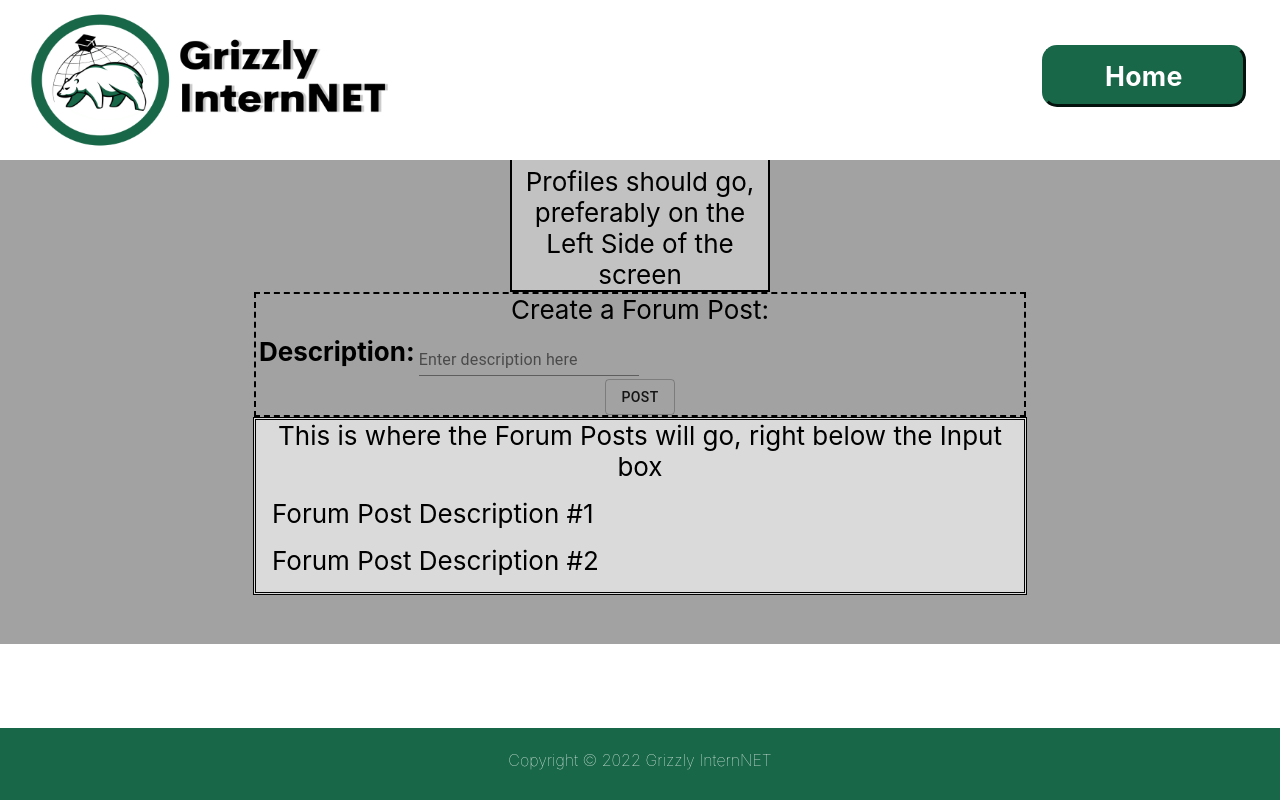
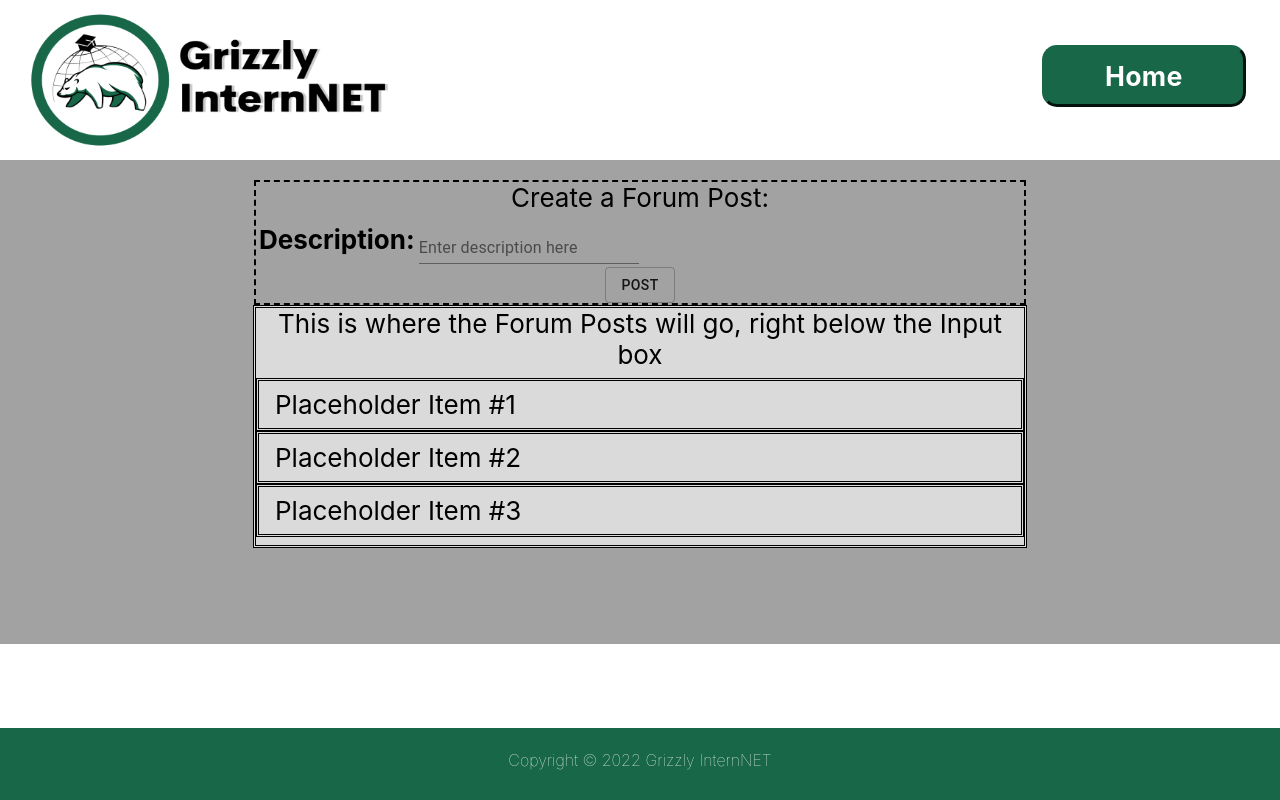
Before and after one commit to DrJava1000/GGCInternNet, a React (Create React App) app: page /ForumPost in a window 1280 px wide. Built offline with nearby package versions, Linux system fonts and the light colour scheme; no server answers.

Commit message:
Slightly updated front-end code

```diff
--- a/src/page_specific_components/private_pages/forum_post/ForumPost.js
+++ b/src/page_specific_components/private_pages/forum_post/ForumPost.js
@@ -8,6 +8,8 @@ import { TextField } from "../../../../node_modules/@material-ui/core/index";
 import { List } from "../../../../node_modules/@material-ui/core/index";
 import { ListItem } from "../../../../node_modules/@material-ui/core/index";
 import { Divider } from "../../../../node_modules/@material-ui/core/index";
+
+//var fptest = new ForumPost();
 
 class ForumPost extends Component {
     constructor(props) {
@@ -58,9 +60,6 @@ class ForumPost extends Component {
                 />
                 <div className={bodyStyles.ScrollingContent}>
                     <div className={styles.bodyMain}>
-                        <div className={styles.bodyProfile}>
-                            This is where the Profiles should go, preferably on the Left Side of the screen
-                        </div>
                         <div className={styles.bodyInput}>
                             <form onSubmit={this.onSubmit}>
                                 Create a Forum Post:
@@ -82,11 +81,14 @@ class ForumPost extends Component {
                         <div className={styles.bodyPostList}>
                             This is where the Forum Posts will go, right below the Input box
                             <List>
-                                <ListItem>
-                                    Forum Post Description #1
+                                <ListItem className={styles.PostListItem}>
+                                    Placeholder Item #1
                                 </ListItem>
-                                <ListItem>
-                                    Forum Post Description #2
+                                <ListItem className={styles.PostListItem}>
+                                    Placeholder Item #2
+                                </ListItem>
+                                <ListItem className={styles.PostListItem}>
+                                    Placeholder Item #3
                                 </ListItem>
                             </List>
                         </div>
--- a/src/page_specific_components/private_pages/forum_post/forumpost.module.css
+++ b/src/page_specific_components/private_pages/forum_post/forumpost.module.css
@@ -90,3 +90,9 @@
   width: 60%;
   background-color: #dadada;
 }
+
+.PostListItem
+{
+  border: 3px;
+  border-style: double;
+}
```
